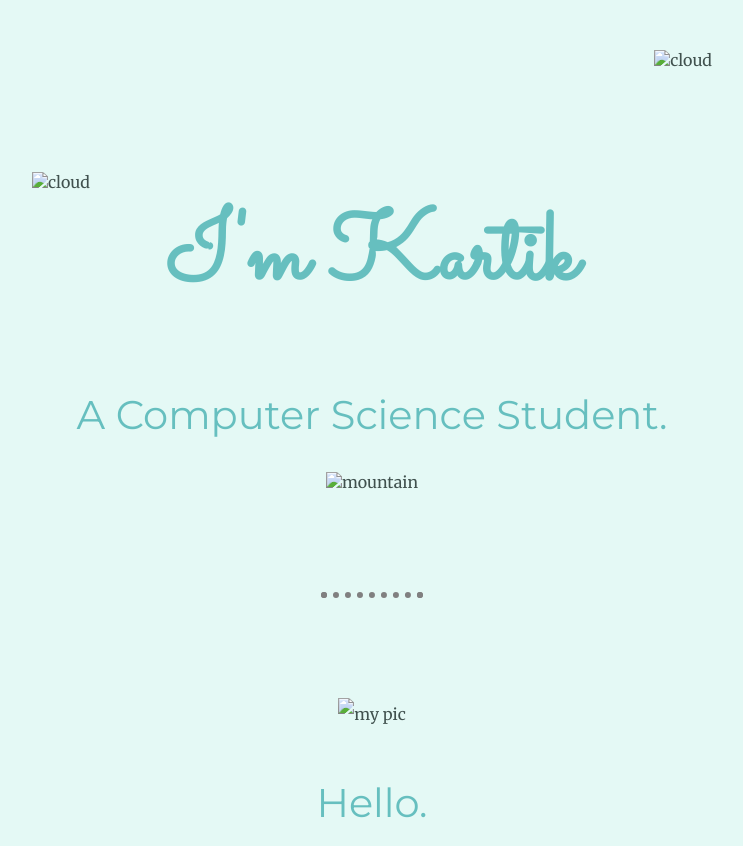
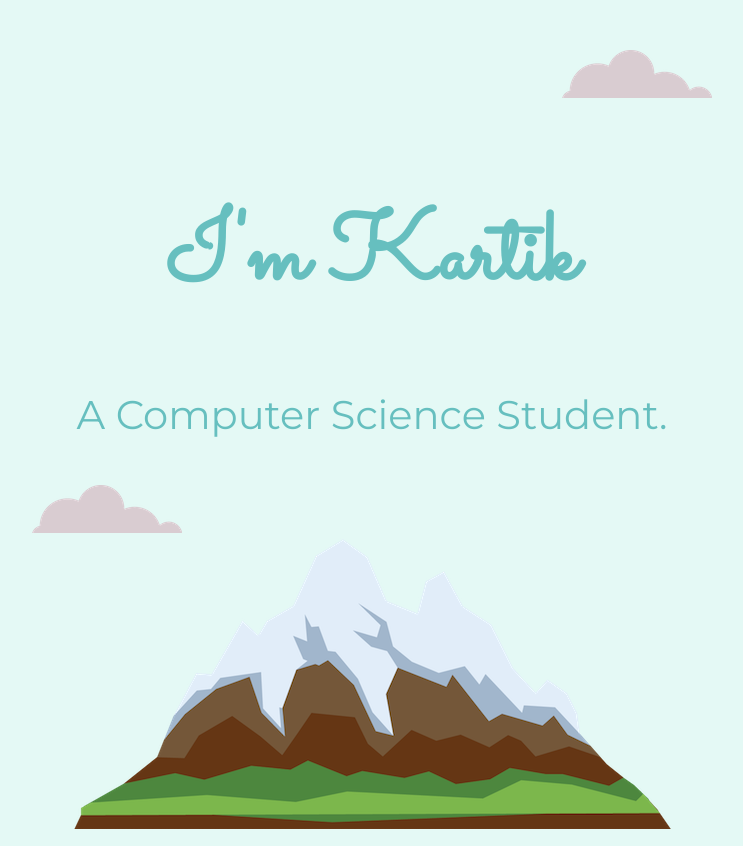
Before and after one commit to kartik852/resumecss, a plain HTML site: page mysite.html in a window 1280 px wide. Shown: the top 846 px of the page, without its empty margins (268-1011 px from the left). Drawn offline with Linux system fonts and the light colour scheme; files that its build step writes are made by us from their sources.

Commit message:
Update mysite.html

```diff
--- a/mysite.html
+++ b/mysite.html
@@ -12,16 +12,16 @@
   <body>
     <div>
     <div class="topcontainer">
-      <img class="top-cloud" src="images/cloud.png" alt="cloud">
+      <img class="top-cloud" src="cloud.png" alt="cloud">
       <h1>I'm Kartik</h1>
       <h2>A Computer Science Student.</h2>
-      <img class="bottom-cloud" src="images/cloud.png" alt="cloud">
-      <img src="images/mountain.png" alt="mountain">
+      <img class="bottom-cloud" src="cloud.png" alt="cloud">
+      <img src="mountain.png" alt="mountain">
     </div>
     <hr>
     <div class="middle-container">
       <div class="profile">
-        <img src="images/kartikk.png" alt="my pic">
+        <img src="kartikk.png" alt="my pic">
         <h2>Hello.</h2>
         <p style="color:#40514E;">Myself kartik  am learning skill of web development.</p>
       </div>
@@ -29,12 +29,12 @@
       <div class="skills">
         <h2>My Skills.</h2>
         <div class="skill-row">
-          <img class="python" src="images/camera.png" alt="">
+          <img class="python" src="camera.png" alt="">
           <h3>Good Clicker</h3>
           <p style="line-height:2;">I am good at clicking pics.May be i ll click one pic of yours if we meet😉.</p>
         </div>
         <div class="skill-row">
-          <img class="web" src="images/web.png" alt="">
+          <img class="web" src="web.png" alt="">
           <h3>Web developer</h3>
           <p>Currently learning web dev from udemy course.</p>
         </div>
```
